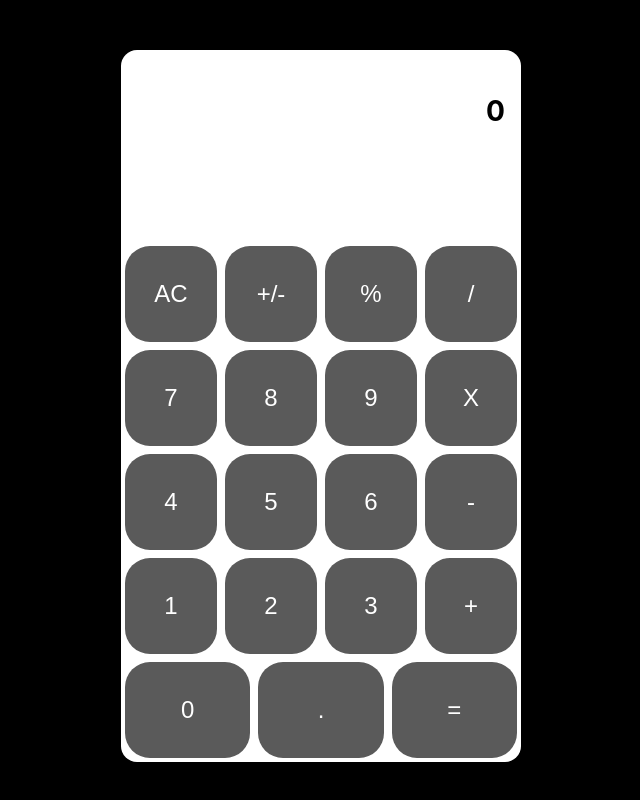
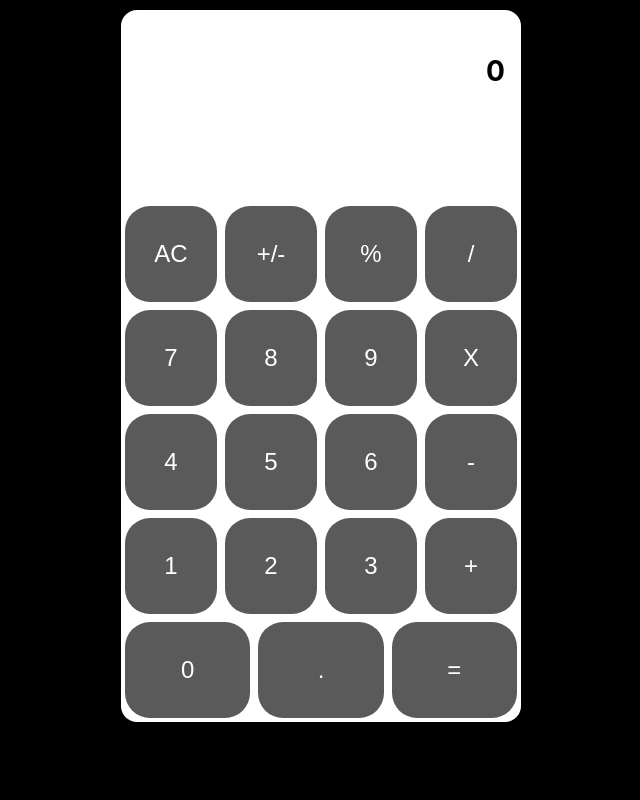
Before and after one commit to nganifaith/React_Calculator, a React (Create React App) app: page / in a window 1280 px wide. Shown: the top 800 px of the page, without its empty margins (319-959 px from the left). Built offline with nearby package versions, Linux system fonts and the light colour scheme.

Commit message:
Update contsiner wrapper rlements

```diff
--- a/src/components/App.css
+++ b/src/components/App.css
@@ -3,16 +3,10 @@ body {
 }
 
 .App {
-  display: flex;
-  align-items: center;
-  justify-content: center;
-  text-align: center;
-}
-
-.calc-wrapper {
   background-color: #fff;
   width: 400px;
   border-radius: 16px;
+  margin-top: 10px;
 }
 
 .row {
--- a/src/components/App.js
+++ b/src/components/App.js
@@ -5,10 +5,8 @@ import Display from './Display';
 function App() {
   return (
     <div className="App">
-      <div className="calc-wrapper">
-        <Display />
-        <ButtonPanel />
-      </div>
+      <Display />
+      <ButtonPanel />
     </div>
   );
 }
--- a/src/index.css
+++ b/src/index.css
@@ -11,5 +11,4 @@ body {
   display: flex;
   align-items: center;
   justify-content: center;
-  margin: 50px auto;
 }
```
